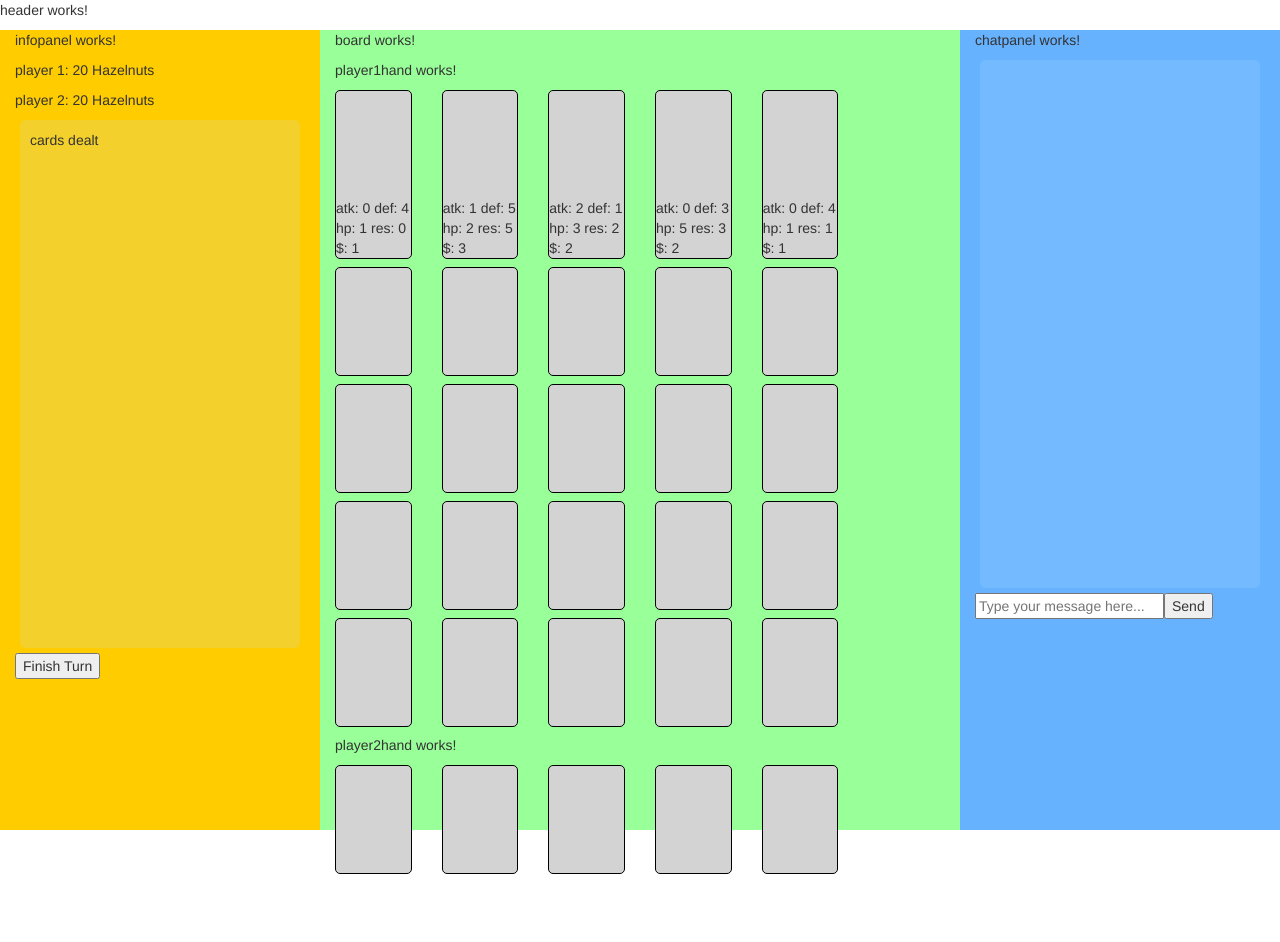
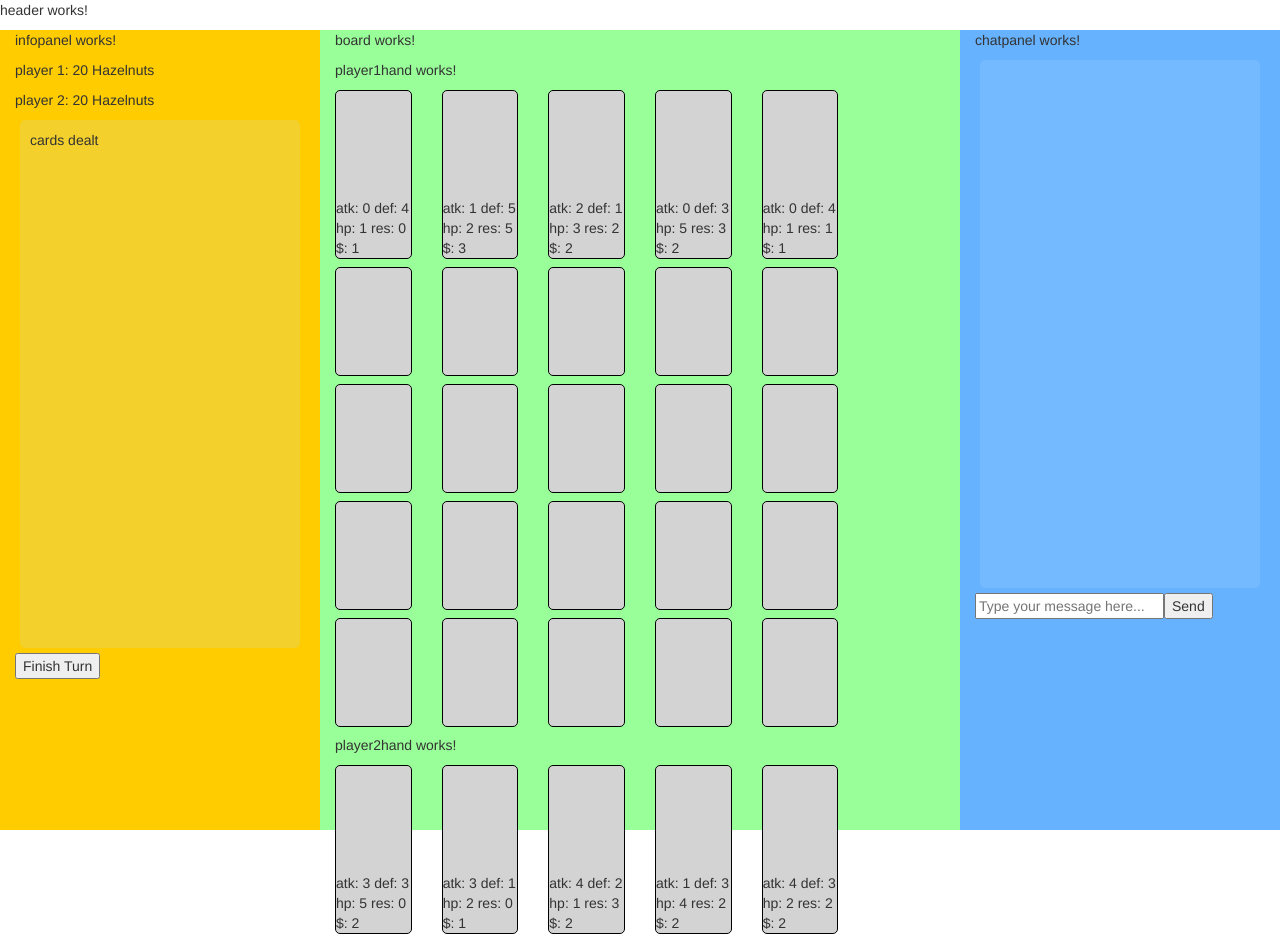
Before and after one commit to Fabian-Wey-FFHS/game-logic, an Angular app: page / in a window 1280 px wide. Before the commit the page ends 882 px from the top, so only its background shows below. Built offline with nearby package versions, Linux system fonts and the light colour scheme.

Commit message:
intermediate restore point before generalizing playerhand component

```diff
--- a/src/app/board/player2hand/player2hand.component.css
+++ b/src/app/board/player2hand/player2hand.component.css
@@ -21,3 +21,9 @@
   padding: 10px;
   box-sizing: border-box;
 }
+
+/* if card is selected a green border is displayed*/
+
+.selected {
+  border: 5px solid green;
+}
--- a/src/app/board/player2hand/player2hand.component.html
+++ b/src/app/board/player2hand/player2hand.component.html
@@ -1,19 +1,18 @@
-<!-- player1hand.component.html -->
+<!-- player2hand.component.html -->
+
+<!-- the cards from player1hand are mapped to "gray rectangle" the stats property is displayed inside the rectangle
+ clicking on the rectangle selects the card. the boarder changes to green-->
+
 <p>player2hand works!</p>
 <div class="row mx-auto">
-  <div class="col-md-2">
-    <div id="P2.1"class="gray-rectangle"></div>
-  </div>
-  <div class="col-md-2">
-    <div id="P2.2" class="gray-rectangle"></div>
-  </div>
-  <div class="col-md-2">
-    <div id="P2.3" class="gray-rectangle"></div>
-  </div>
-  <div class="col-md-2">
-    <div id="P2.4" class="gray-rectangle"></div>
-  </div>
-  <div class="col-md-2">
-    <div id="P2.5" class="gray-rectangle"></div>
+  <div *ngFor="let card of player2Hand; let i = index" class="col-md-2">
+    <div
+      id="P1.{{ i + 1 }}"
+      class="gray-rectangle"
+      (click)="selectCard(card)"
+      [class.selected]="card.selected"
+    >
+      {{ card.stats }} <!-- Display card stats inside the rectangle -->
+    </div>
   </div>
 </div>
--- a/src/app/board/player2hand/player2hand.component.ts
+++ b/src/app/board/player2hand/player2hand.component.ts
@@ -1,10 +1,32 @@
-import { Component } from '@angular/core';
-
+// player2hand.component.ts
+import { Component, OnInit } from '@angular/core';
+import { GameService } from 'src/app/shared/game.service';
+import { CardModel } from "../../model/card.model";
 @Component({
   selector: 'app-player2hand',
   templateUrl: './player2hand.component.html',
   styleUrls: ['./player2hand.component.css']
 })
-export class Player2HandComponent {
+//add an appropriate Angular decorator for this component
 
+
+export class Player2HandComponent implements OnInit {
+  player2Hand: CardModel[];
+
+  constructor(private gameService: GameService) {}
+
+  ngOnInit() {
+    this.player2Hand = this.gameService.getPlayer2Hand();
+  }
+
+  selectCard(card: CardModel) {
+    // Toggle the selected state of the card
+    card.selected = !card.selected;
+    //It's only possible to select one card at a time
+    this.player2Hand.forEach(c => {
+      if (c !== card) {
+        c.selected = false;
+      }
+    });
+  }
 }
--- a/src/app/infopanel/infopanel.component.ts
+++ b/src/app/infopanel/infopanel.component.ts
@@ -19,6 +19,6 @@ export class InfopanelComponent implements OnInit {
   }
 
   finishTurn() {
-    alert('Finish turn');
+    this.gameService.finishTurn();
   }
 }
--- a/src/app/shared/game.service.ts
+++ b/src/app/shared/game.service.ts
@@ -93,6 +93,15 @@ export class GameService {
   private drawCardFromStack(): CardModel | undefined {
     return this.stack.pop();
   }
+
+  finishTurn() {
+    // Your existing finish turn logic
+    alert('Finish turn');
+
+    // Switch to the next player's turn
+    this.switchTurn();
+  }
+
   // Method to switch to the next player's turn
   switchTurn() {
     this.currentPlayer = this.currentPlayer === 1 ? 2 : 1;
```
